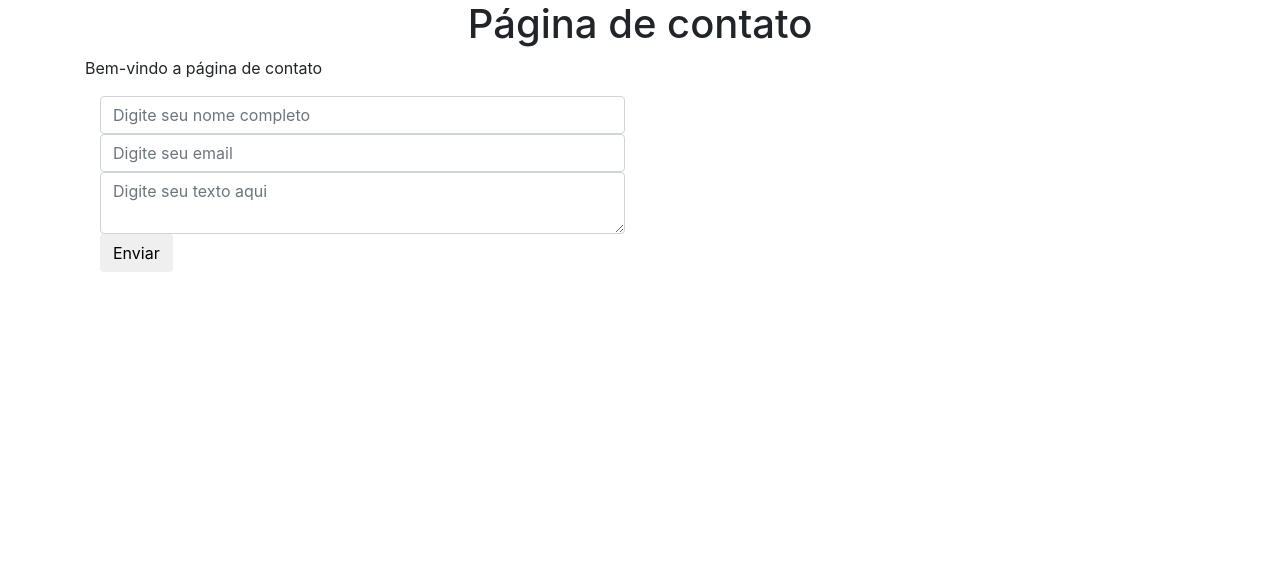
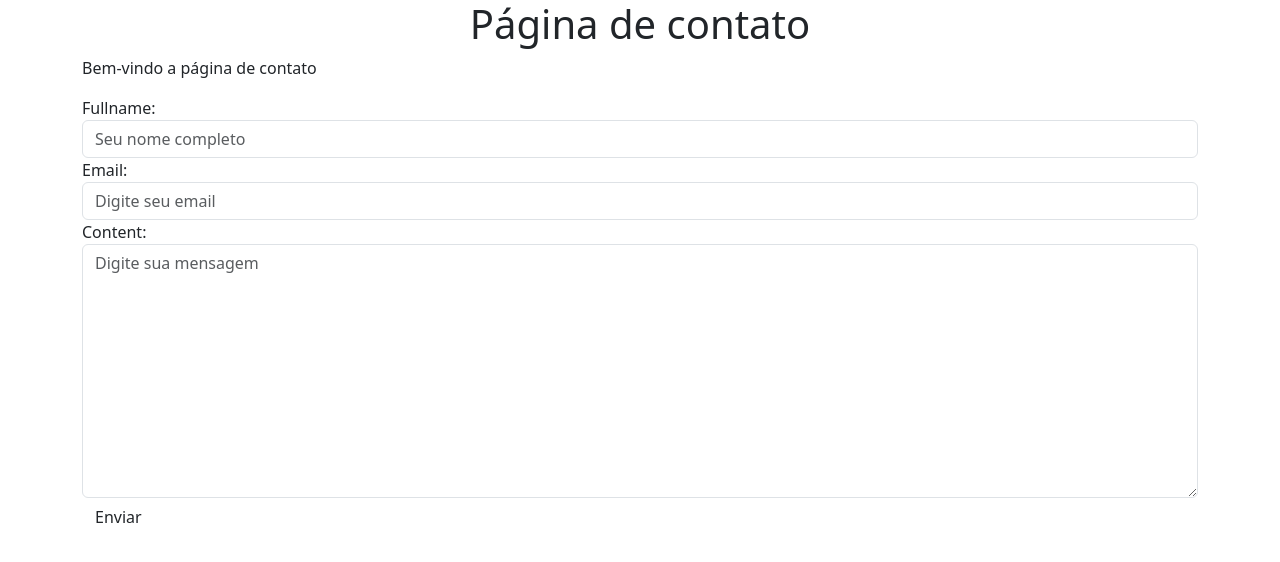
Before and after one commit to mrtnsy/ecommerce, a Django app: page /contact/ in a window 1280 px wide. Shown: the top 562 px of the page. Run offline with Django 4.2, Linux system fonts and the light colour scheme; some libraries are stand-ins or nearby versions.

Commit message:
criado e_commerce/forms.py // feito o import de forms em e_commerce/views.py // adicionado biblioteca de forms em contact/view.html

```diff
--- /dev/null
+++ b/e_commerce/forms.py
@@ -0,0 +1,22 @@
+from django import forms
+
+class ContactForm(forms.Form):
+    fullname = forms.CharField(widget=forms.TextInput(
+            attrs={
+                    "class": "form-control",
+                    "placeholder": "Seu nome completo"
+                }
+            ))
+
+    email = forms.EmailField(widget=forms.EmailInput(
+            attrs={
+                    "class": "form-control",
+                    "placeholder": "Digite seu email"
+                }
+            ))
+    content = forms.CharField(  widget=forms.Textarea(
+            attrs={
+                    "class": "form-control",
+                    "placeholder": "Digite sua mensagem"
+                }
+            ))
--- a/e_commerce/views.py
+++ b/e_commerce/views.py
@@ -1,5 +1,7 @@
 from django.http import HttpResponse
 from django.shortcuts import render
+from .forms import ContactForm
+
 def home_page(request):
     context = {
         "title": "Página principal",
@@ -15,9 +17,11 @@ def about_page(request):
     return render(request, "about/view.html", context)
 
 def contact_page(request):
+    contact_form = ContactForm(request.POST or None)
     context = {
         "title": "Página de contato",
-        "content": "Bem-vindo a página de contato"
+        "content": "Bem-vindo a página de contato",
+        "form": contact_form
     }
 
     if request.method == "POST":
--- a/template/contact/view.html
+++ b/template/contact/view.html
@@ -1,12 +1,12 @@
 <!doctype html>
-<html lang="en">
+<html lang="pt-br">
     <head>
         <!-- Required meta tags -->
         <meta charset="utf-8">
         <meta name="viewport" content="width=device-width, initial-scale=1, shrink-to-fit=no">
 
         <!-- Bootstrap CSS -->
-        <link rel="stylesheet" href="https://stackpath.bootstrapcdn.com/bootstrap/4.1.3/css/bootstrap.min.css" integrity="sha384-MCw98/SFnGE8fJT3GXwEOngsV7Zt27NXFoaoApmYm81iuXoPkFOJwJ8ERdknLPMO" crossorigin="anonymous">
+        <link href="https://cdn.jsdelivr.net/npm/bootstrap@5.3.0-alpha3/dist/css/bootstrap.min.css" rel="stylesheet" integrity="sha384-KK94CHFLLe+nY2dmCWGMq91rCGa5gtU4mk92HdvYe+M/SXH301p5ILy+dN9+nJOZ" crossorigin="anonymous">
 
         <title>Formulário de contato</title>
     </head>
@@ -14,15 +14,13 @@
         <div class='text-center'>
             <h1>{{ title }}</h1>
         </div>
-   <div class='container'>
+        <div class='container'>
             <div class='row'>
                 <div class='col'>
-                    <p>{{ content }}</p>
+                    <p>{{ content }}</p
                     <div class='col-sm-6 col-12'>
                     <form method='POST'> {% csrf_token %}
-                        <input type='text' class='form-control' name='fullname 'placeholder='Digite seu nome completo'>
-                        <input type='email' class='form-control' name='email' placeholder='Digite seu email'>
-                        <textarea name='content' class='form-control' placeholder='Digite seu texto aqui'></textarea>
+                        {{ form }}
                         <button type='submit' class='btn btn-default'>Enviar</button>
                     </form>
                     </div>
@@ -31,8 +29,6 @@
         </div>
         <!-- Optional JavaScript -->
         <!-- jQuery first, then Popper.js, then Bootstrap JS -->
-        <script src="https://code.jquery.com/jquery-3.3.1.slim.min.js" integrity="sha384-q8i/X+965DzO0rT7abK41JStQIAqVgRVzpbzo5smXKp4YfRvH+8abtTE1Pi6jizo" crossorigin="anonymous"></script>
-        <script src="https://cdnjs.cloudflare.com/ajax/libs/popper.js/1.14.3/umd/popper.min.js" integrity="sha384-ZMP7rVo3mIykV+2+9J3UJ46jBk0WLaUAdn689aCwoqbBJiSnjAK/l8WvCWPIPm49" crossorigin="anonymous"></script>
-        <script src="https://stackpath.bootstrapcdn.com/bootstrap/4.1.3/js/bootstrap.min.js" integrity="sha384-ChfqqxuZUCnJSK3+MXmPNIyE6ZbWh2IMqE241rYiqJxyMiZ6OW/JmZQ5stwEULTy" crossorigin="anonymous"></script>
+        <script src="https://cdn.jsdelivr.net/npm/bootstrap@5.3.0-alpha3/dist/js/bootstrap.bundle.min.js" integrity="sha384-ENjdO4Dr2bkBIFxQpeoTz1HIcje39Wm4jDKdf19U8gI4ddQ3GYNS7NTKfAdVQSZe" crossorigin="anonymous"></script>
     </body>
-</html>
+</html
```
